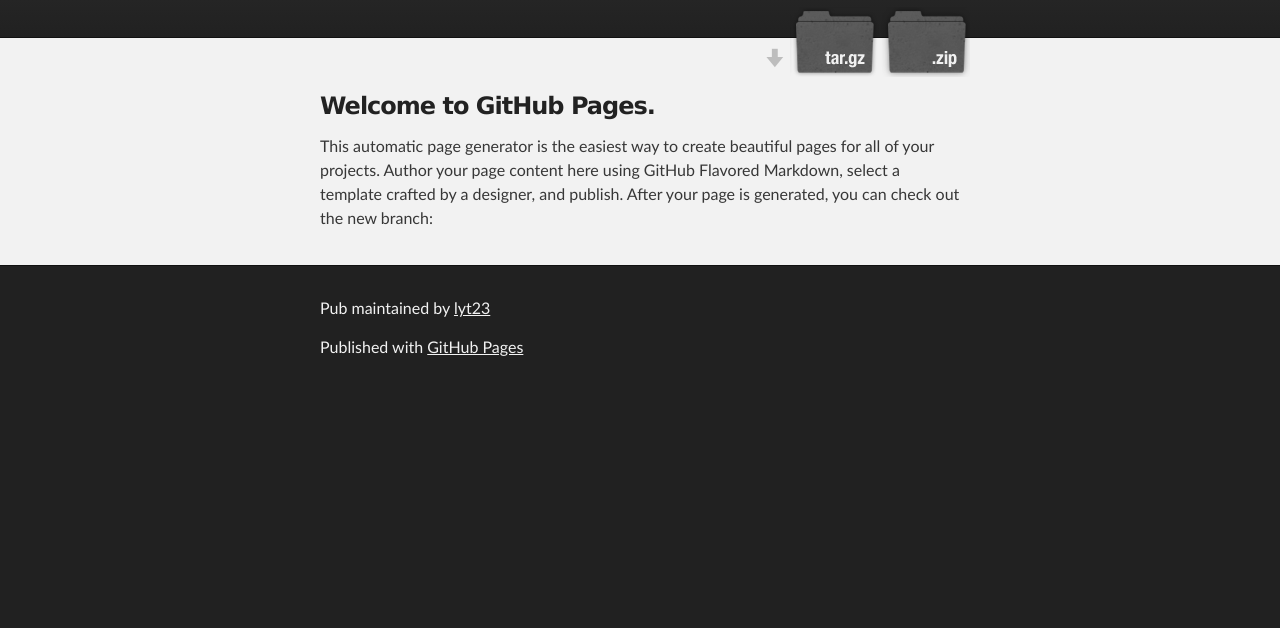
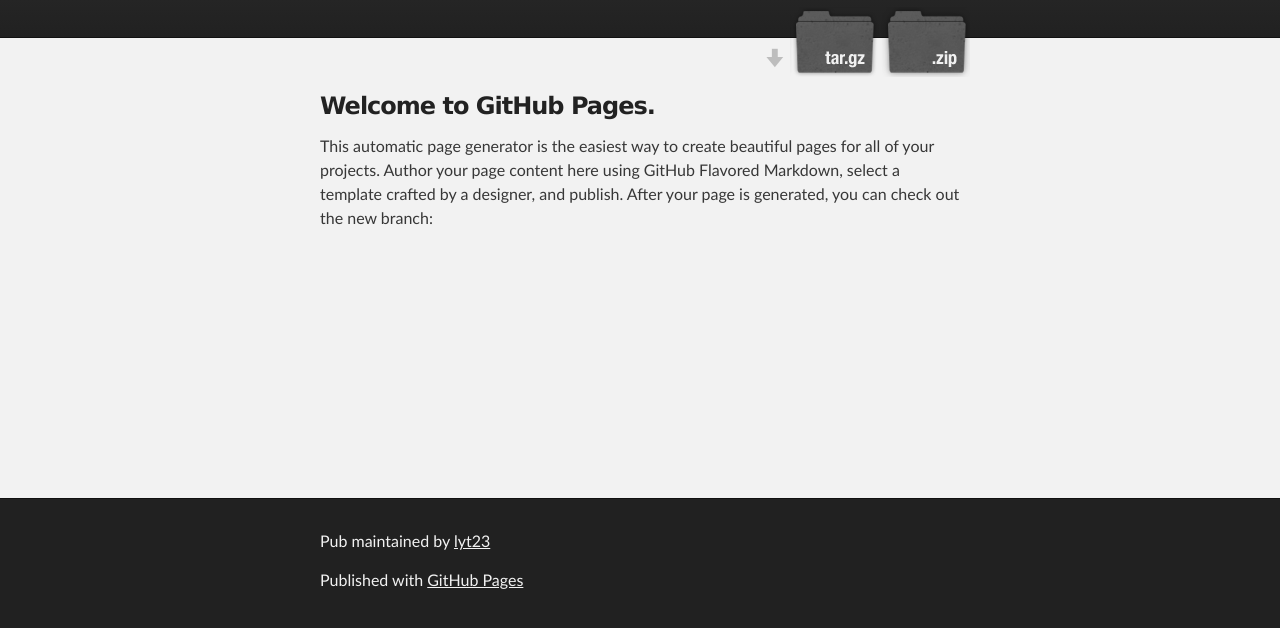
Before and after one commit to lyt23/pub, a plain HTML site: page index.html in a window 1280 px wide. Shown: the part 172-800 px from the top of the page. Drawn offline with Linux system fonts and the light colour scheme.

Commit message:
Update stylesheet.css

```diff
--- a/stylesheets/stylesheet.css
+++ b/stylesheets/stylesheet.css
@@ -95,6 +95,11 @@ h6 {
 
 p {
   margin: 10px 0 15px 0;
+}
+
+footer{
+  height: 100px;
+
 }
 
 footer p {
@@ -362,6 +367,7 @@ Full-Width Styles
 
 #main_content {
   padding-top: 40px;
+  height:400px;
 }
 
 #footer_wrap {
```
